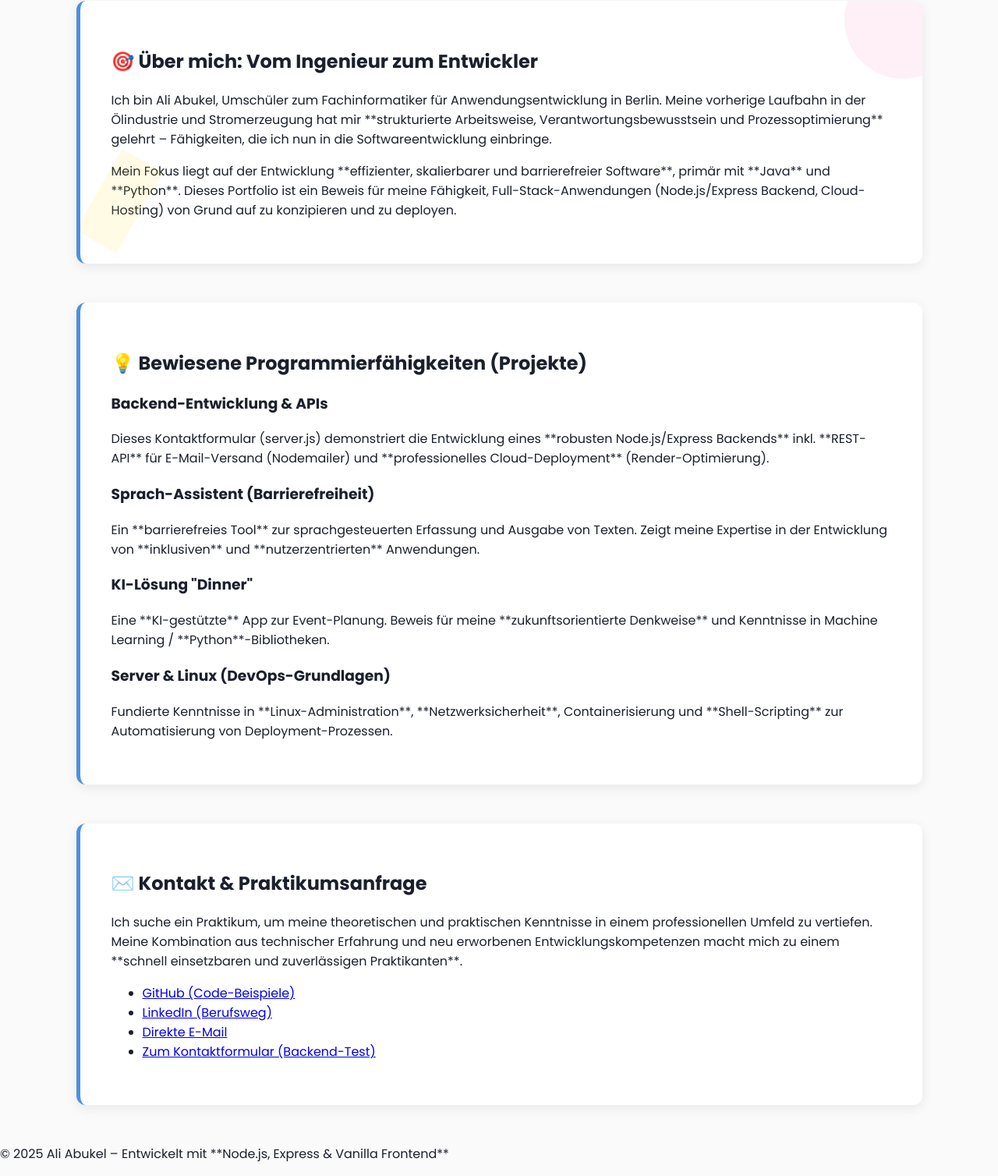
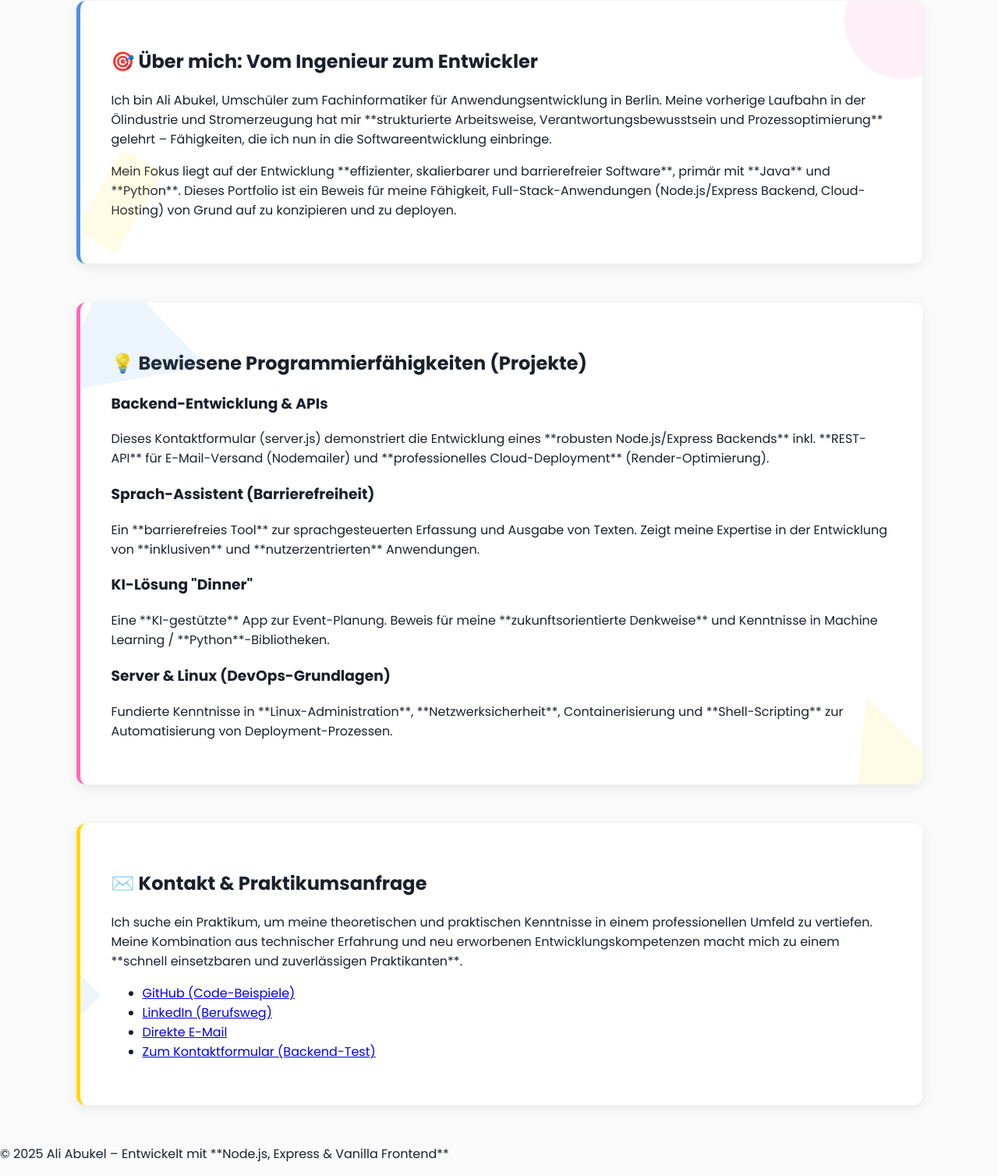
Before and after one commit to ali-abukel/email-website, a website: page public/index.html in a window 1280 px wide. Shown: the part 472-1980 px from the top of the page at 78% size. Drawn offline with Linux system fonts and the light colour scheme.

Commit message:
Update section classes and add contact section ID

```diff
--- a/public/index.html
+++ b/public/index.html
@@ -25,7 +25,7 @@
     <p>Mein Fokus liegt auf der Entwicklung **effizienter, skalierbarer und barrierefreier Software**, primär mit **Java** und **Python**. Dieses Portfolio ist ein Beweis für meine Fähigkeit, Full-Stack-Anwendungen (Node.js/Express Backend, Cloud-Hosting) von Grund auf zu konzipieren und zu deployen.</p>
   </section>
 
-  <section class="container fade-in">
+  <section class="container fade-in projects-section">
     <h2>💡 Bewiesene Programmierfähigkeiten (Projekte)</h2>
     <div class="projects">
       <div class="card">
@@ -47,7 +47,7 @@
     </div>
   </section>
 
-  <section class="container fade-in">
+  <section class="container fade-in" id="contact-section">
     <h2>✉️ Kontakt & Praktikumsanfrage</h2>
     <p>Ich suche ein Praktikum, um meine theoretischen und praktischen Kenntnisse in einem professionellen Umfeld zu vertiefen. Meine Kombination aus technischer Erfahrung und neu erworbenen Entwicklungskompetenzen macht mich zu einem **schnell einsetzbaren und zuverlässigen Praktikanten**.</p>
     <ul class="links">
```
